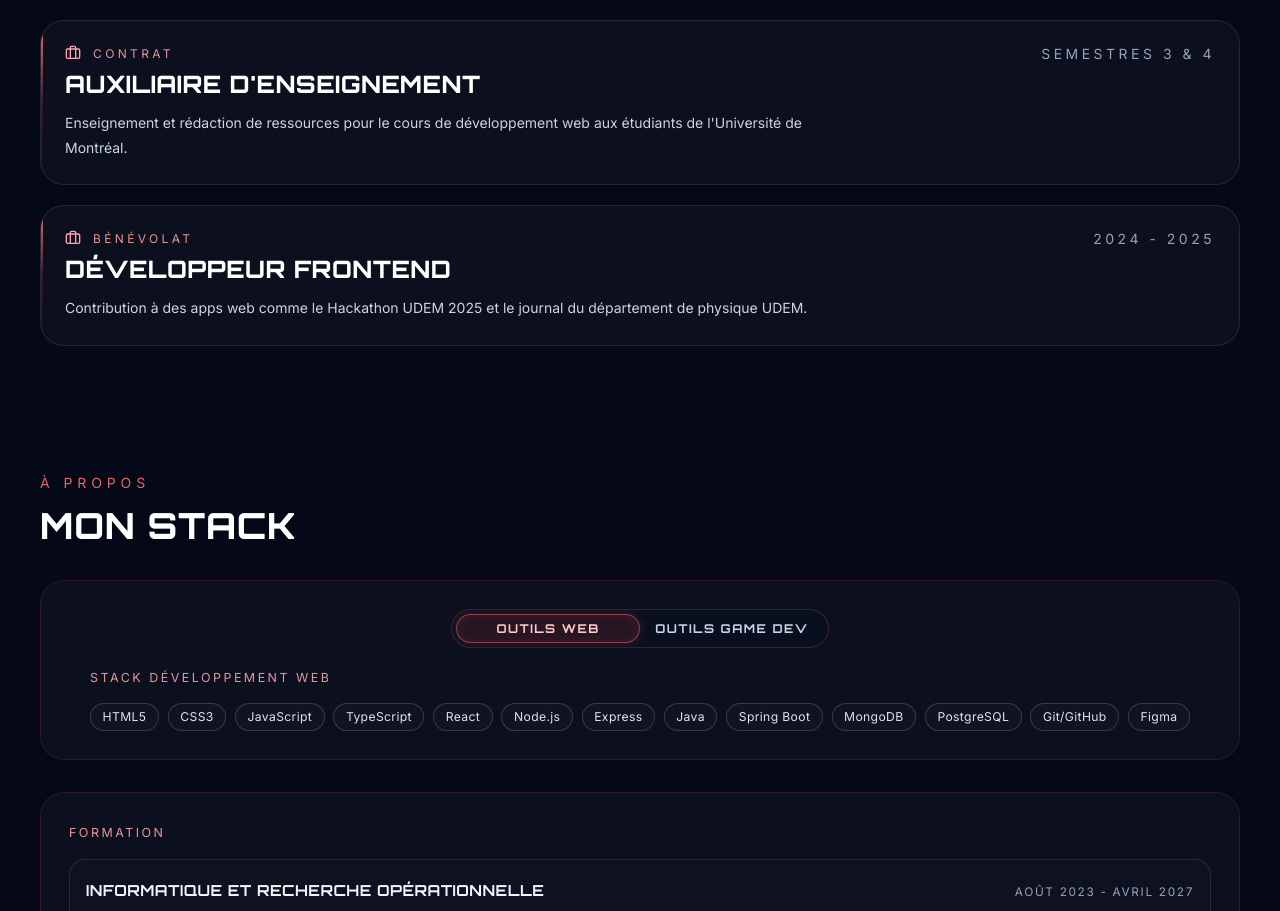
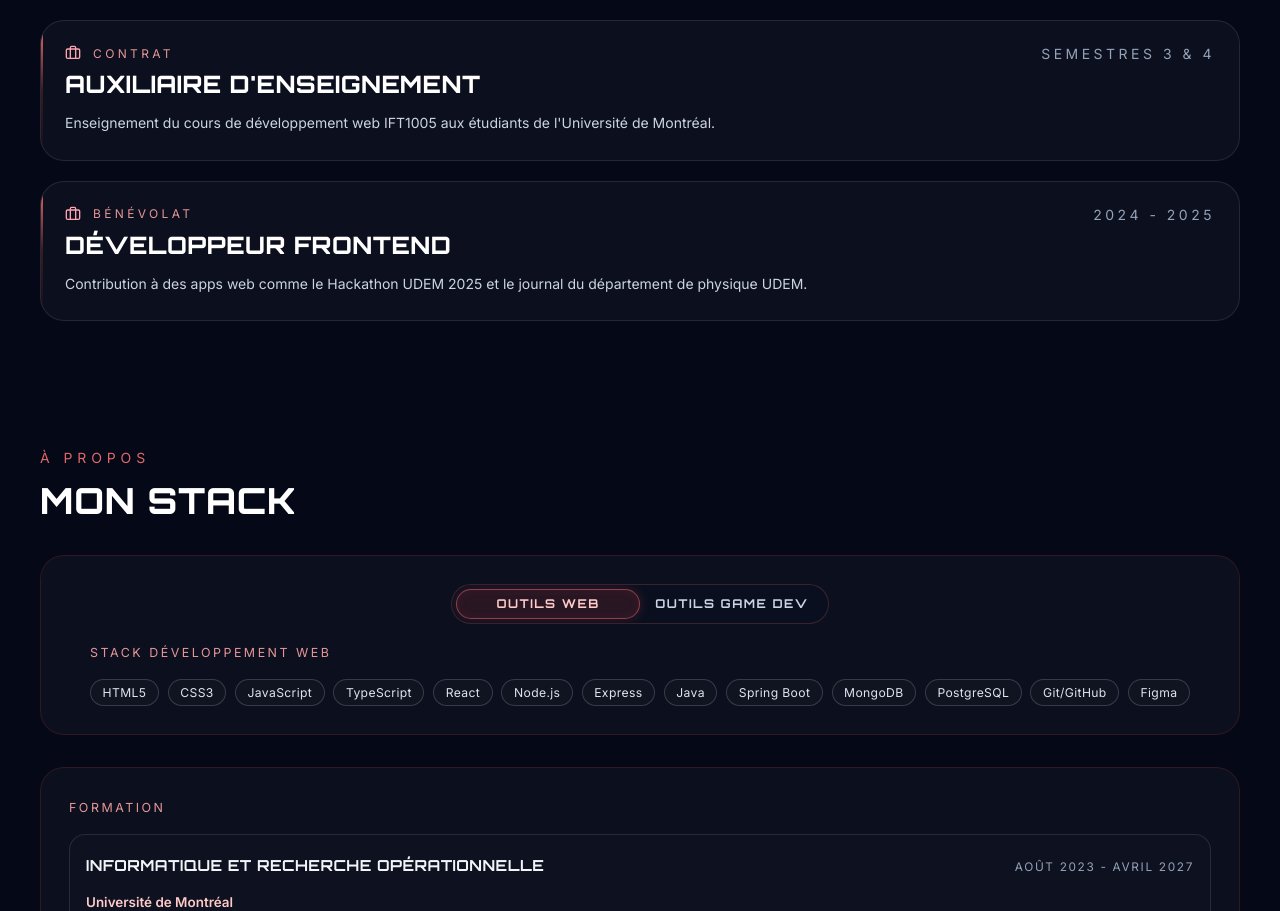
Before and after one commit to StarPlatinumSan/Portfolio, a React (Vite) app: page / in a window 1280 px wide. Shown: the part 5417-6328 px from the top of the page. Built offline with nearby package versions, Linux system fonts and the light colour scheme.

Commit message:
small fix

```diff
--- a/src/App.jsx
+++ b/src/App.jsx
@@ -182,7 +182,7 @@ const content = {
 		],
 		experience: [
 			{ role: "Stage Projet Uni - Visual StoryWriting App", place: "Stage", period: "2026", summary: "Développement d'une interface React pour manipuler des récits visuellement, avec IA pour assister génération et amélioration narrative." },
-			{ role: "Auxiliaire d'Enseignement", place: "Contrat", period: "Semestres 3 & 4", summary: "Enseignement et rédaction de ressources pour le cours de développement web aux étudiants de l'Université de Montréal." },
+			{ role: "Auxiliaire d'Enseignement", place: "Contrat", period: "Semestres 3 & 4", summary: "Enseignement du cours de développement web IFT1005 aux étudiants de l'Université de Montréal." },
 			{ role: "Développeur Frontend", place: "Bénévolat", period: "2024 - 2025", summary: "Contribution à des apps web comme le Hackathon UDEM 2025 et le journal du département de physique UDEM." },
 		],
 		webDevTools: ["HTML5", "CSS3", "JavaScript", "TypeScript", "React", "Node.js", "Express", "Java", "Spring Boot", "MongoDB", "PostgreSQL", "Git/GitHub", "Figma"],
```
